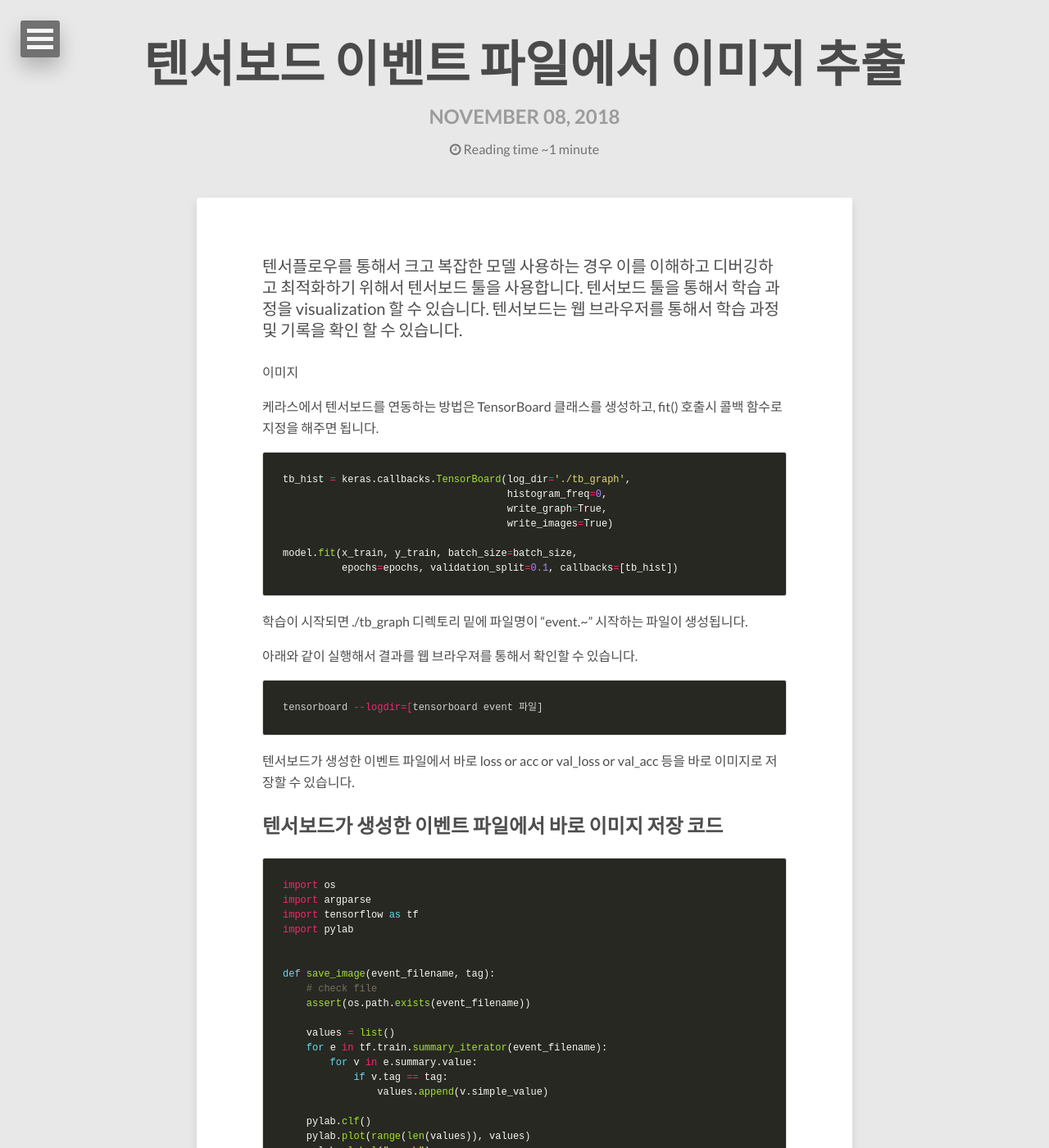
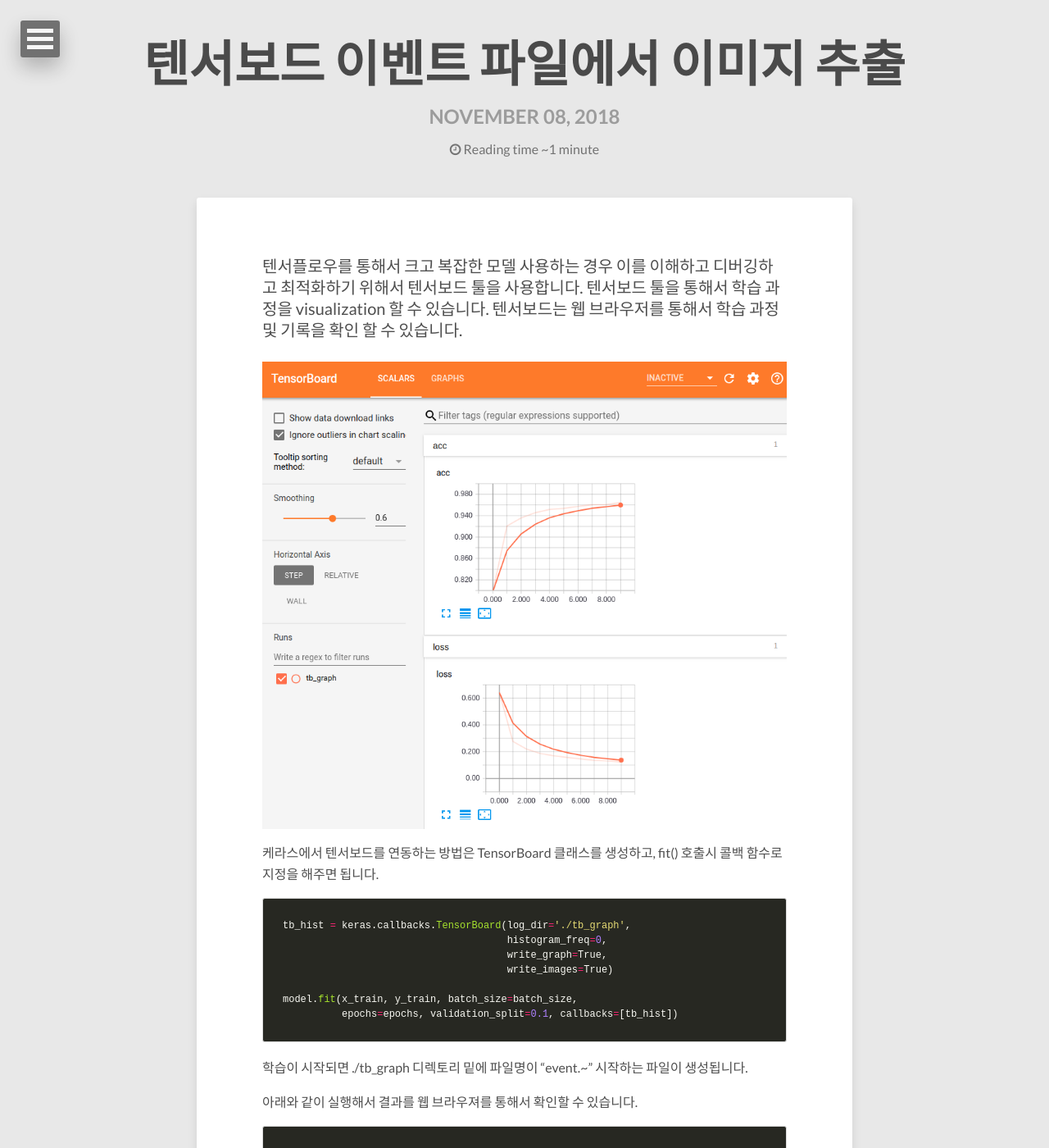
Before and after one commit to cleandever/cleandever.github.io, a Jekyll site: the page built from _posts/2018-11-08-tensorboard_extract_images.md, in a window 1280 px wide and 1400 px high. Shown: the whole window at 82% size. Built offline with Jekyll 4.4.1, drawn with Linux system fonts in a browser that asks for light colours; nearby versions of some CDN libraries; comment, search, counter and statistics services are not loaded; some of the changed text lies outside the part shown.

Commit message:
add tensorboard image

````diff
--- a/_posts/2018-11-08-tensorboard_extract_images.md
+++ b/_posts/2018-11-08-tensorboard_extract_images.md
@@ -9,11 +9,7 @@
 
 텐서플로우를 통해서 크고 복잡한 모델 사용하는 경우 이를 이해하고 디버깅하고 최적화하기 위해서 텐서보드 툴을 사용합니다. 텐서보드 툴을 통해서 학습 과정을 visualization 할 수 있습니다. 텐서보드는 웹 브라우저를 통해서 학습 과정 및 기록을 확인 할 수 있습니다.
 
-
-
-이미지
-
-
+![tensorboard](/images/2018/11/08_tensorboard/tensorboard_capture.png)
 
 케라스에서 텐서보드를 연동하는 방법은 TensorBoard 클래스를 생성하고, fit() 호출시 콜백 함수로 지정을 해주면 됩니다.
 
@@ -81,5 +77,4 @@
 save_image(args.filename, "acc")
 save_image(args.filename, "val_loss")
 save_image(args.filename, "val_acc")
-[출처] 텐서보드 이벤트 파일에서 이미지 추출|작성자 cleandever
 ```
````
